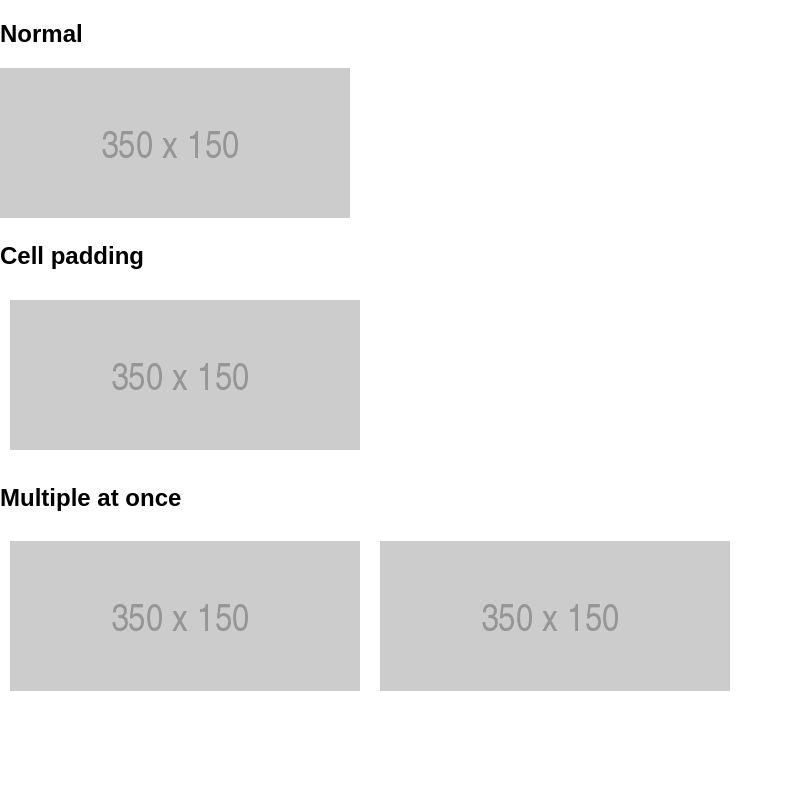
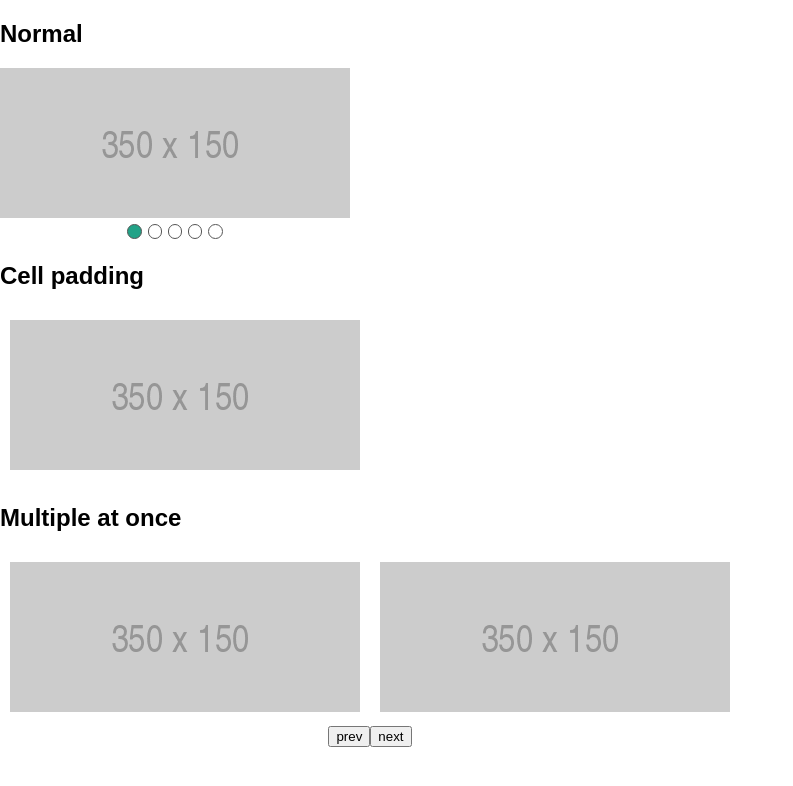
Before and after one commit to awardit/slim-react-carousel, a React app: page / in a window 1280 px wide. Shown: the whole page, without its empty margins (0-793 px from the left). Built offline with nearby package versions, Linux system fonts and the light colour scheme.

Commit message:
Add basic controls. Rewrite this later to make it customizable

```diff
--- a/src/Carousel.js
+++ b/src/Carousel.js
@@ -12,7 +12,10 @@ export default class Carousel extends Component {
     timer          : PropTypes.number,
     transitionTime : PropTypes.number,
     transitionType : PropTypes.string,
-    slidePadding   : PropTypes.string
+    slidePadding   : PropTypes.string,
+
+    // dots, nextPrev
+    controlType    : PropTypes.string
   };
 
   static defaultProps = {
@@ -62,6 +65,9 @@ export default class Carousel extends Component {
     if (this.props.autoplay) {
       this.startAutoplay();
     }
+
+    this.boundNext = this.next.bind(this);
+    this.boundPrev = this.prev.bind(this);
   }
 
   componentWillUnmount() {
@@ -161,6 +167,17 @@ export default class Carousel extends Component {
     });
   }
 
+  setCurrent(index) {
+    if (index => 0 && index <= this.props.children.length) {
+      this.setState({
+        ...this.state,
+        current: index,
+        touchStart   : null,
+        touchCurrent : null
+      });
+    }
+  }
+
   prev() {
     let prev = this.state.current - this.props.slidesToScroll;
 
@@ -172,12 +189,7 @@ export default class Carousel extends Component {
       prev = this.props.children.length - 1;
     }
 
-    this.setState({
-      ...this.state,
-      current: prev,
-      touchStart   : null,
-      touchCurrent : null
-    });
+    this.setCurrent(prev);
   }
 
   next() {
@@ -191,12 +203,7 @@ export default class Carousel extends Component {
       next = 0;
     }
 
-    this.setState({
-      ...this.state,
-      current: next,
-      touchStart   : null,
-      touchCurrent : null
-    });
+    this.setCurrent(next);
   }
 
   tick() {
@@ -207,7 +214,7 @@ export default class Carousel extends Component {
     this.interval = setInterval(this.tick.bind(this), this.props.timer);
   }
 
-  stop() {
+  stopAutoplay() {
     clearInterval(this.interval);
   }
 
@@ -229,12 +236,25 @@ export default class Carousel extends Component {
     return children[0].offsetWidth;
   }
 
+  getChildren() {
+    return React.Children.map(this.props.children, child => {
+      return React.cloneElement(child, {
+        ...child.props,
+        setCurrent    : this.setCurrent,
+        prev          : this.prev,
+        next          : this.next,
+        startAutoplay : this.startAutoplay,
+        stopAutoplay  : this.stopAutoplay
+      })
+    })
+  }
+
   render() {
-    const { slidesToShow, slidePadding } = this.props;
+    const { slidesToShow, slidePadding, controlType } = this.props;
     const { current, slideWidth, touchCurrent, touchStart } = this.state;
 
     const slidePaddings = slidePadding * 2;
-    const children  = typeof this.props.children !== 'undefined' ? this.props.children : [];
+    const children = this.getChildren();
     const touchDrag = (touchCurrent && touchStart) ? touchCurrent - touchStart : 0;
     const xPos      = -(current * (slideWidth + slidePaddings)) + touchDrag;
 
@@ -274,6 +294,24 @@ export default class Carousel extends Component {
           )}
           </div>
         </div>
+
+        {controlType === 'nextPrev' &&
+          <div className="carousel__controls">
+            <button onClick={this.boundPrev}>prev</button>
+            <button onClick={this.boundNext}>next</button>
+          </div>
+        }
+        {controlType === 'dots' &&
+          <div className="carousel__controls">
+            {Array.from({length: children.length}, (v, k) => k).map(x =>
+              <button
+                className={current === x ? 'carousel__dot carousel__dot--active' : 'carousel__dot'}
+                onClick={() => this.setCurrent(x)}
+              >
+              </button>
+            )}
+          </div>
+        }
       </div>
     );
   }
--- a/src/index.css
+++ b/src/index.css
@@ -3,3 +3,22 @@ body {
   padding: 0;
   font-family: sans-serif;
 }
+
+.carousel__controls {
+  display: flex;
+  justify-content: center;
+}
+
+.carousel__dot {
+  outline: none;
+  border: 1px solid #555;
+  background: none;
+  border-radius: 50%;
+  padding: 0.4rem;
+  margin: 0.2em;
+}
+
+.carousel__dot--active {
+  font-weight: bold;
+  background: #22a287;
+}
--- a/src/index.js
+++ b/src/index.js
@@ -8,7 +8,9 @@ const Slide = () => <img src="./dummy-slide.png" alt="" />;
 ReactDOM.render(
 <div>
   <h2>Normal</h2>
-  <Carousel swiping={false}>
+  <Carousel
+    controlType="dots"
+  >
     <Slide /><Slide /><Slide /><Slide /><Slide />
   </Carousel>
 
@@ -25,6 +27,7 @@ ReactDOM.render(
     slidesToShow={2}
     slidesToScroll={2}
     slidePadding={10}
+    controlType="nextPrev"
   >
     <Slide /><Slide /><Slide /><Slide /><Slide />
   </Carousel>
```
